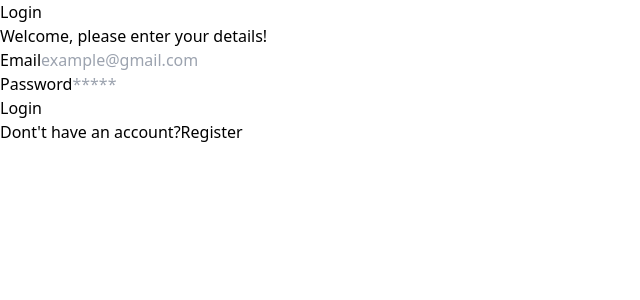
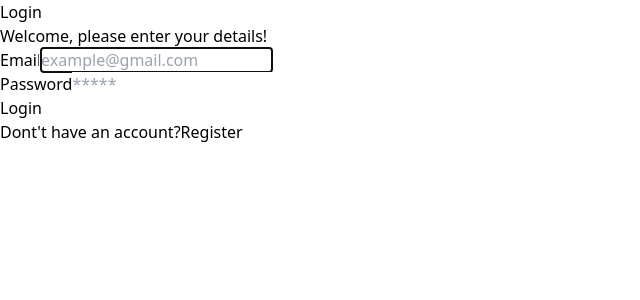
Before and after one commit to Pawit-Widiyantoro/react-vip-studio, a React (Vite) app: page /login in a window 1280 px wide. Shown: the top 300 px of the page, without its empty margins (0-640 px from the left). Built offline with nearby package versions, Linux system fonts and the light colour scheme.

Commit message:
15. useRef

```diff
--- a/src/Pages/products.jsx
+++ b/src/Pages/products.jsx
@@ -1,4 +1,4 @@
-import React, { useEffect, useState } from "react";
+import React, { useEffect, useRef, useState } from "react";
 import CardProduct from "../components/Fragments/CardProduct";
 import Button from "../components/Elements/Button/Index";
 
@@ -74,6 +74,16 @@ const ProductPage = () => {
         }
     }
 
+    const totalpriceRef = useRef(null);
+
+    useEffect(() => {
+        if(cart.length>0){
+            totalpriceRef.current.style.display = 'table-row';
+        } else {
+            totalpriceRef.current.style.display = "none";
+        }
+    })
+
     return(
         <>
             <div className="bg-blue-600 text-white flex justify-end h-20 items-center px-5">
@@ -127,7 +137,7 @@ const ProductPage = () => {
                                     </tr>
                                 )
                             })}
-                            <tr>
+                            <tr ref={totalpriceRef} className="font-bold">
                                 <td colSpan={3} > Total Price</td>
                                 <td>Rp. {(totalPrice).toLocaleString('id-ID', {styles:'currency', currency:'IDR'})}
                                 </td>
--- a/src/components/Elements/Input/Index.jsx
+++ b/src/components/Elements/Input/Index.jsx
@@ -1,14 +1,14 @@
-import React from "react";
+import React, { forwardRef } from "react";
 import Input from "./Input";
 import Label from "./Label";
 
-const InputForm = ({title, placeholder, name, type}) => {
+const InputForm = forwardRef(({title, placeholder, name, type}, ref) => {
     return(
         <div className="mb-6">
             <Label htmlfor={name} title={title} />
-            <Input type={type} placeholder={placeholder} name={name} />
+            <Input type={type} placeholder={placeholder} name={name} ref={ref} />
         </div>
     )
-}
+})
 
 export default InputForm;
--- a/src/components/Elements/Input/Input.jsx
+++ b/src/components/Elements/Input/Input.jsx
@@ -1,6 +1,6 @@
-import React from "react";
+import React, { forwardRef } from "react";
 
-const Input = ({type, placeholder, name }) => {
+const Input = forwardRef(({type, placeholder, name}, ref) => {
     return (
         <input
             type={type}
@@ -8,8 +8,9 @@ const Input = ({type, placeholder, name }) => {
             placeholder={placeholder}
             name={name}
             id={name}
+            ref={ref}
         />
     )
-}
+})
 
 export default Input;
--- a/src/components/Fragments/FormLogin.jsx
+++ b/src/components/Fragments/FormLogin.jsx
@@ -1,4 +1,4 @@
-import React from "react";
+import React, { useEffect, useRef } from "react";
 import InputForm from "../Elements/Input/Index";
 import Button from "../Elements/Button/Index";
 
@@ -11,10 +11,15 @@ const FormLogin = () => {
         window.location.href = "/products";
     }
 
+    const emailRef = useRef(null);
+    useEffect(() => {
+        emailRef.current.focus();
+    }, []);
+
     return(
         <>
             <form onSubmit={handleLogin}>
-                <InputForm title='Email' type='email' placeholder='example@gmail.com' name='email'></InputForm>
+                <InputForm title='Email' type='email' placeholder='example@gmail.com' name='email' ref={emailRef}></InputForm>
                 <InputForm title='Password' type='password' placeholder='*****' name='password'></InputForm>
                 <Button
                     classname='bg-blue-600 w-full text-white'
```
